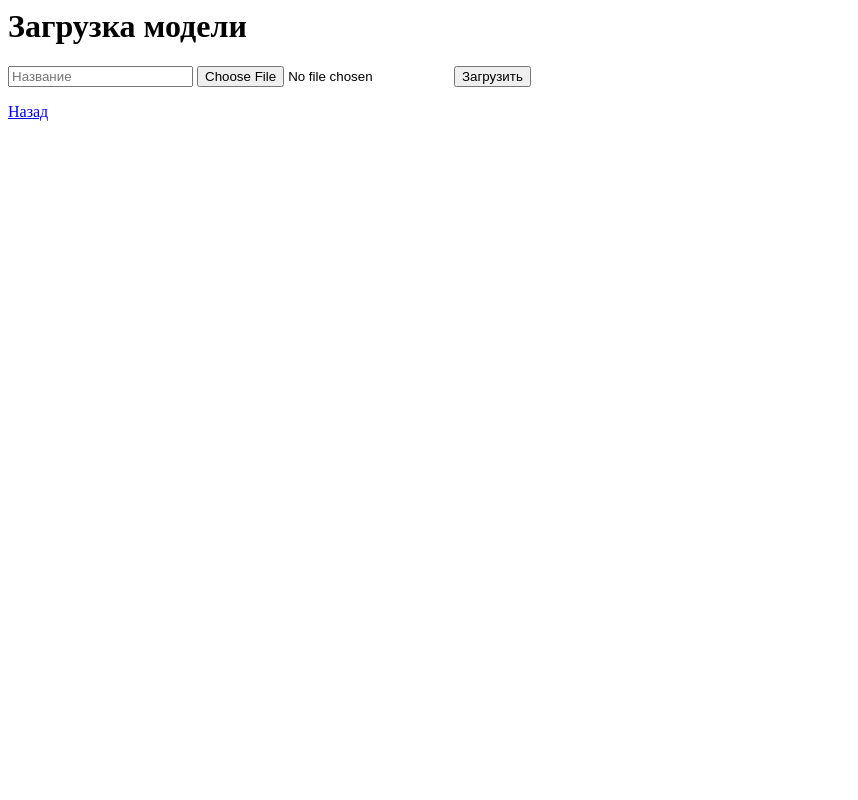
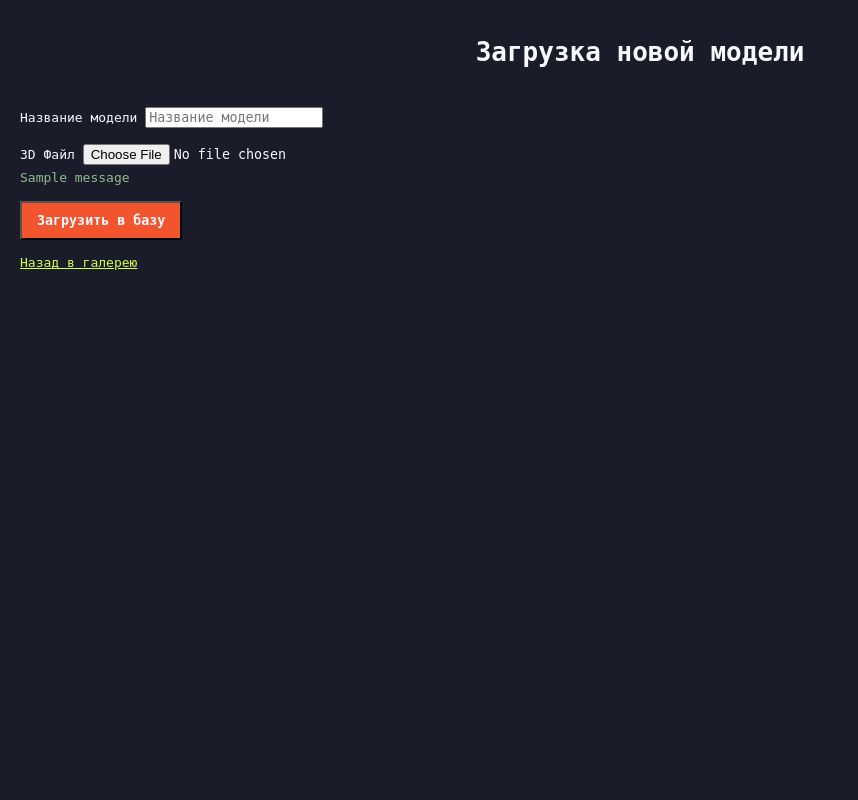
Before and after one commit to dmplna/web, a Django app: page /upload/ in a window 1280 px wide. Shown: the whole page, without its empty margins (0-858 px from the left). Run offline with Django 5.2, Linux system fonts and the light colour scheme; one stand-in notice (Sample message) is shown.

Commit message:
лаба 8

```diff
--- /dev/null
+++ b/gallery/forms.py
@@ -0,0 +1,33 @@
+import os
+from django import forms
+from .models import Asset
+from django.core.exceptions import ValidationError
+
+class AssetForm(forms.ModelForm):
+    class Meta:
+        model = Asset
+        # Указываем, какие поля дать заполнить пользователю.
+        # created_at мы не включаем, так как оно заполняется само.
+        fields = ['title', 'file']
+
+        # Небольшая косметика для HTML (добавляем CSS классы)
+        widgets = {
+            'title': forms.TextInput(attrs={'class': 'form-control', 'placeholder': 'Название модели'}),
+            'file': forms.FileInput(attrs={'class': 'form-control'}),
+        }
+
+    # В Django валидация отдельного поля пишется как clean_<field_name>
+    def clean_file(self):
+        file = self.cleaned_data['file']
+        print("clean_file вызван, файл:", file.name if file else None)
+
+        # Получаем расширение файла (превращаем имя в нижний регистр)
+        ext = os.path.splitext(file.name)[1].lower()
+
+        # Список разрешенных форматов
+        valid_extensions = ['.glb', '.gltf']
+
+        if ext not in valid_extensions:
+            # Выбрасываем ошибку, которая покажется пользователю над полем
+            raise ValidationError('Неподдерживаемый формат. Пожалуйста, загрузите .glb или .gltf')
+        return file
--- /dev/null
+++ b/gallery/static/gallery/style.css
@@ -0,0 +1,108 @@
+/* Базовый сброс и шрифт */
+body {
+    font-family: monospace;
+    background: #1A1D29;
+    color: ghostwhite;
+    margin: 0;
+    padding: 20px;
+}
+
+header {
+    margin-bottom: 40px;
+    text-align: center;
+}
+
+p, h2 {
+    text-align: center;
+}
+
+a {
+    color: #D5FF40;
+    display: block;
+    width: fit-content;
+    text-align: left;
+}
+
+button {
+    color: ghostwhite;
+    background-color: #F2542D;
+    font-family: monospace;
+    font-weight: bolder;
+    padding: 10px 15px;
+    cursor: pointer;
+}
+
+/* --- СЕТКА (GRID) --- */
+.gallery-grid {
+    display: grid;
+    /* Это магическая строка адаптивности:
+        Создавай столько колонок, сколько влезет (auto-fill).
+        Минимальная ширина колонки 280px.
+        Если места много - растягивай их (1fr). */
+    grid-template-columns: repeat(auto-fill, minmax(280px, 1fr));
+    gap: 30px; /* Расстояние между карточками */
+    max-width: 1200px;
+    margin: 0 auto;
+}
+
+/* --- КАРТОЧКА (CARD) --- */
+.asset-card {
+    background: #3b4053;
+    border-radius: 12px;
+    overflow: hidden; /* Чтобы содержимое не вылезало за скругленные углы */
+    box-shadow: 0 4px 6px rgba(0,0,0,0.1); /* Легкая тень */
+    transition: transform 0.2s;
+}
+
+.asset-card:hover {
+    transform: translateY(-5px); /* При наведении карточка чуть взлетает */
+}
+
+/* Место для будущего 3D-вьювера или скриншота */
+.card-preview {
+    height: 200px;
+    background-color: #e0e0e0;
+    display: flex;
+    align-items: center;
+    justify-content: center;
+    color: ghostwhite;
+    font-size: 3rem;
+}
+
+.card-info {
+    padding: 20px;
+}
+
+.card-title {
+    margin: 0 0 10px 0;
+    font-size: 1.2rem;
+    color: ghostwhite;
+}
+
+.card-meta {
+    font-size: 0.9rem;
+    color: ghostwhite;
+    margin-bottom: 15px;
+}
+
+/* Кнопка */
+.btn {
+    display: inline-block;
+    text-decoration: none;
+    background-color: #F2542D;
+    color: ghostwhite;
+    padding: 8px 16px;
+    border-radius: 6px;
+    font-size: 0.9rem;
+    font-weight: bolder;
+    cursor: pointer;
+}
+
+.btn:hover {
+    background-color: #c94626;
+}
+
+.form-group { margin-bottom: 1rem; color: ghostwhite; }
+.form-control { font-family: monospace; }
+.error-message {color: #d30000; margin-top: 5px;}
+.alert-success { color: darkseagreen; margin-top: 5px; }
--- a/gallery/templates/gallery/upload.html
+++ b/gallery/templates/gallery/upload.html
@@ -1,7 +1,57 @@
-<h1>Загрузка модели</h1>
-<form>
-    <input type="text" placeholder="Название">
-    <input type="file">
-    <button>Загрузить</button>
-</form>
-<a href="/">Назад</a>
+{% load static %}
+<!DOCTYPE html>
+<html lang="ru">
+<head>
+    <meta charset="UTF-8">
+    <title>{{ 'Загрузка модели' }}</title>
+
+    <link rel="stylesheet" href="{% static 'gallery/style.css' %}">
+
+</head>
+
+<body>
+    <header>
+        <h1>{{ 'Загрузка новой модели' }}</h1>
+    </header>
+
+    <!--
+        1. method="post": Чтобы отправить данные.
+        2. enctype="multipart/form-data": ОБЯЗАТЕЛЬНО для файлов!
+    -->
+    <form method="post" enctype="multipart/form-data">
+        <!-- Защита от хакеров -->
+        {% csrf_token %}
+
+        <!-- Поле для названия модели -->
+        <div class="form-group">
+            <label for="{{ form.title.id_for_label }}">{{ form.title.label }}</label>
+            {{ form.title }}  <!-- сюда добавится класс "form-control" из виджета -->
+        </div>
+
+        <!-- Поле для файла -->
+        <div class="form-group">
+            <label for="{{ form.file.id_for_label }}">{{ form.file.label }}</label>
+            {{ form.file }}  <!-- кнопка выбора файла с классом "form-control" -->
+
+            {% if form.file.errors %}
+                <div class="error-message">
+                    {{ form.file.errors|last }}
+                </div>
+            {% endif %}
+
+            {% if messages %}
+                {% for message in messages %}
+                    <div class="alert alert-{{ message.tags }}">
+                        {{ message }}
+                    </div>
+                {% endfor %}
+            {% endif %}
+        </div>
+
+        <button type="submit">Загрузить в базу</button>
+    </form>
+
+    <br>
+    <a href="{% url 'home' %}">Назад в галерею</a>
+</body>
+</html>
--- a/gallery/views.py
+++ b/gallery/views.py
@@ -1,6 +1,8 @@
-from django.shortcuts import render
+from django.shortcuts import render, redirect
 from django.http import HttpResponse
+from django.contrib import messages  # импортируем messages
 from .models import Asset # Импортируем модель, чтобы спрашивать данные
+from .forms import AssetForm # Импортируем нашу новую форму
 
 # request — это "письмо" от браузера с данными о пользователе
 def home(request):
@@ -11,7 +13,7 @@ def home(request):
     assets = Asset.objects.all().order_by('-created_at')
 
     context_data = {
-        'page_title': 'Главная Галерея',
+        'page_title': 'Главная галерея',
         'assets': assets, # Передаем реальный список
     }
 
@@ -25,8 +27,18 @@ def about(request):
     return render(request, 'gallery/about.html', context_data)
 
 def upload(request):
-    context_data = {
-        'page_title': 'Загрузка файлов',
-    }
+    if request.method == 'POST':
+        # Сценарий: Пользователь нажал "Отправить"
+        # ВАЖНО: Передаем request.FILES, иначе файл потеряется!
+        form = AssetForm(request.POST, request.FILES)
+        if form.is_valid():
+            # Если все поля заполнены верно - сохраняем в БД
+            form.save()
+            messages.success(request, 'Файл успешно загружен!')
+            # И перекидываем пользователя на главную
+            return redirect('upload')
+    else:
+        # Сценарий: Пользователь просто зашел на страницу (GET)
+        form = AssetForm() # Создаем пустую форму
 
-    return render(request, 'gallery/upload.html', context_data)
+    return render(request, 'gallery/upload.html', {'form': form})
```
Also changed, not shown: gallery/static/gallery/js/viewer.js (added, +113 -0 lines), gallery/templates/gallery/about.html (+6 -1 lines), gallery/templates/gallery/index.html (+77 -19 lines), db.sqlite3, 12 other files.
